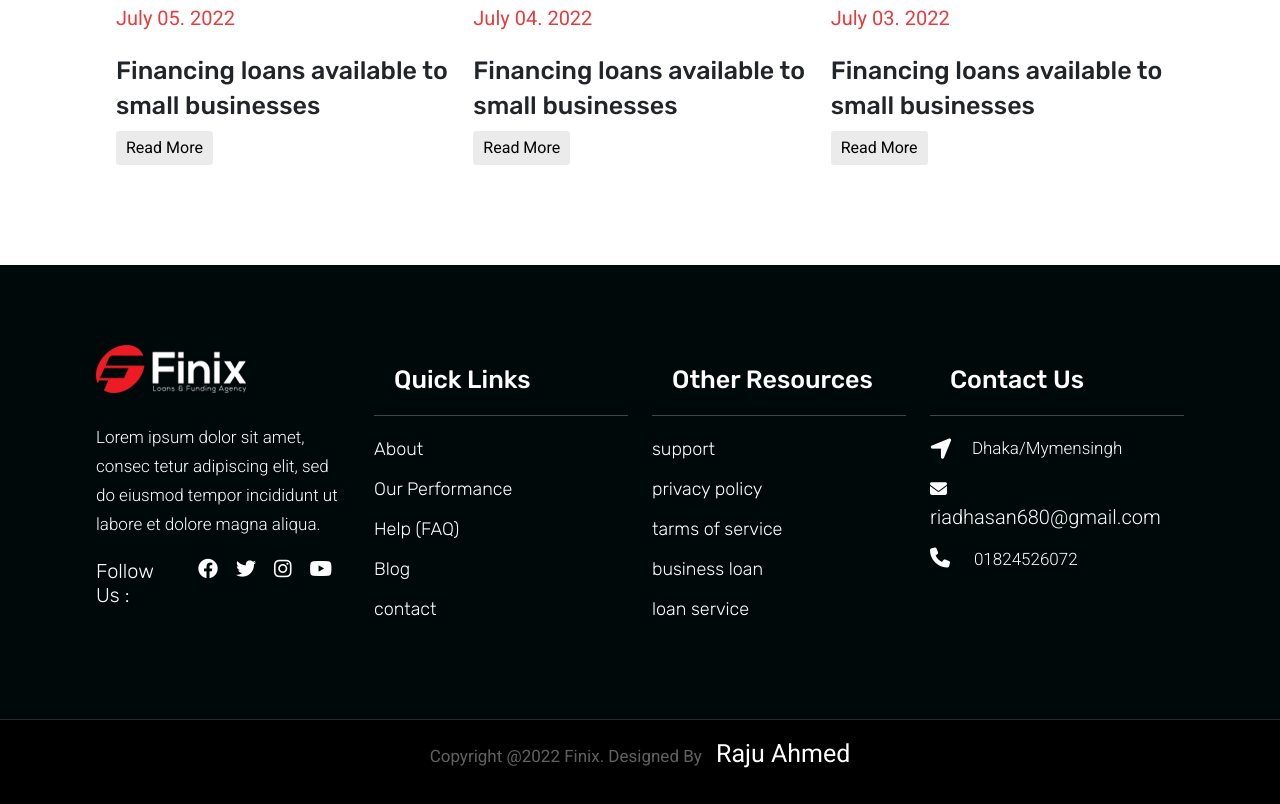
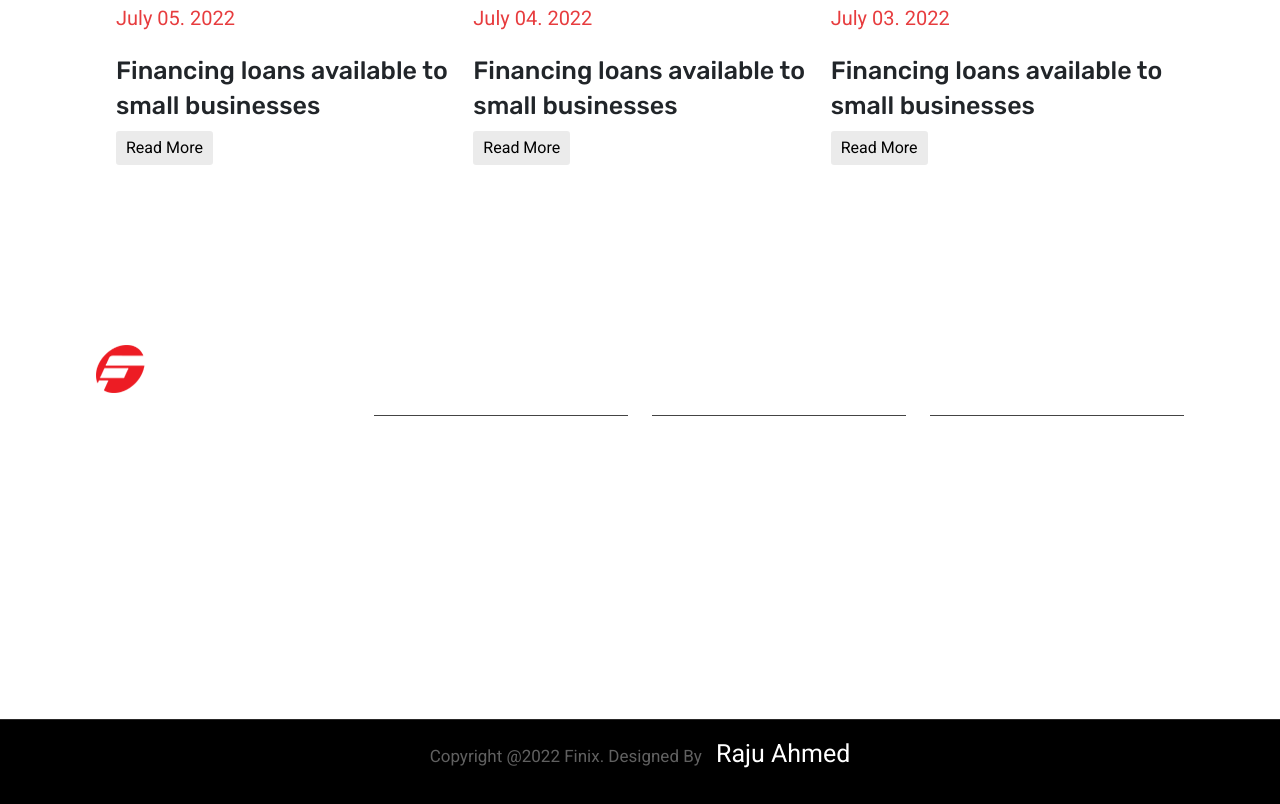
Before and after one commit to urraju/My-work-website-create, a plain HTML site: page index.html in a window 1280 px wide. Shown: the part 7874-8678 px from the top of the page. Drawn offline with nearby package versions, Linux system fonts and the light colour scheme.

Commit message:
Update style.css

```diff
--- a/style.css
+++ b/style.css
@@ -796,7 +796,7 @@ ul.menu-section li ul:first-child{
   /* ___________FOOTER-SECTION-______________ */
 
   .footer-section{
-    background: rgb(0, 9, 10);
+    background: rgb(#000);
     padding: 80px;
 
   }
```
